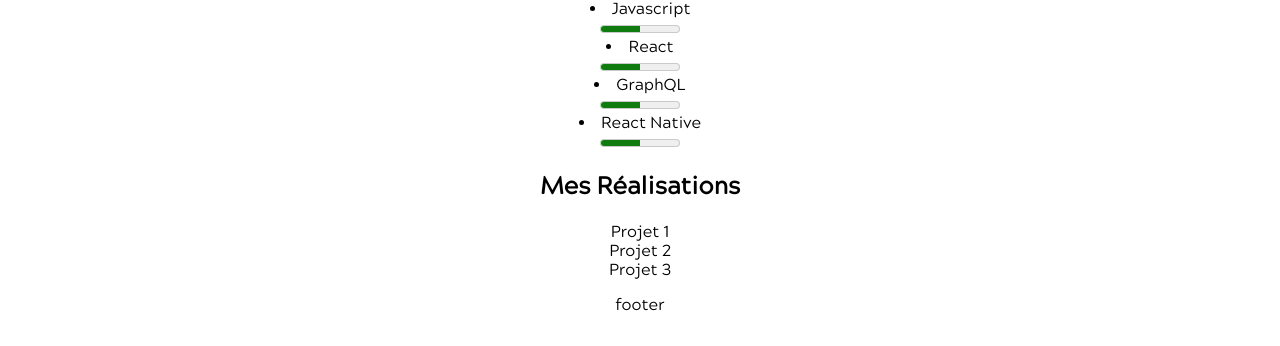
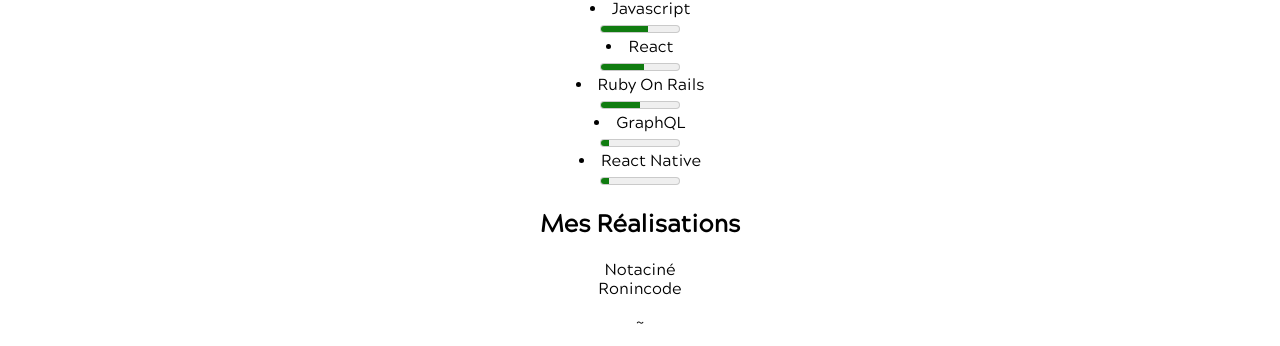
Before and after one commit to Nekall/personal-site, a React (Create React App) app: page / in a window 1280 px wide. Shown: the part 535-881 px from the top of the page. Built offline with nearby package versions, Linux system fonts and the light colour scheme.

Commit message:
docs: update

```diff
--- a/src/pages/Home/index.jsx
+++ b/src/pages/Home/index.jsx
@@ -37,34 +37,38 @@
         <li>Javascript</li>
         <meter id="Javascript"
          min="0" max="100"
-         value="50">
+         value="60">
         </meter>
         <li>React</li>
         <meter id="React"
+         min="0" max="100"
+         value="55">
+        </meter>
+        <li>Ruby On Rails</li>
+        <meter id="React Native"
          min="0" max="100"
          value="50">
         </meter>
         <li>GraphQL</li>
         <meter id="GraphQL"
         min="0" max="100"
-        value="50">
+        value="10">
         </meter>
         <li>React Native</li>
         <meter id="React Native"
          min="0" max="100"
-         value="50">
+         value="10">
         </meter>
       </div>
 
       <div>
         <h2>Mes Réalisations</h2>
-        <div>Projet 1</div>
-        <div>Projet 2</div>
-        <div>Projet 3</div>
+        <div>Notaciné</div>
+        <div>Ronincode</div>
       </div>
 
       <footer>
-        <p>footer</p>
+        <p>~</p>
       </footer>
 
       </div>
```
